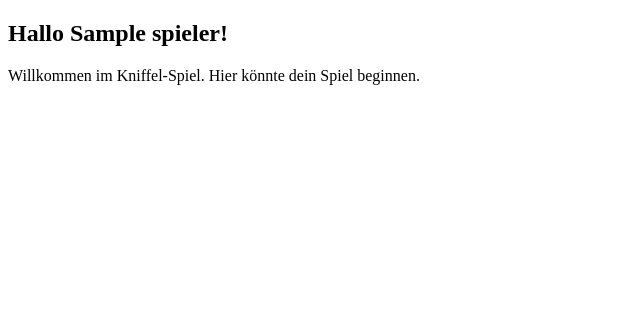
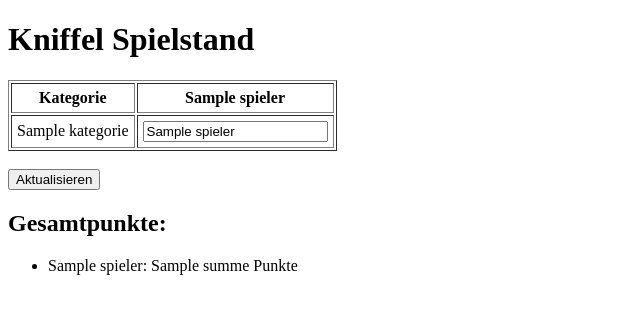
Before and after one commit to Nina24-03/KniffelNina, a Flask app: template templates/spiel.html in a window 1280 px wide. Shown: the top 314 px of the page, without its empty margins (0-640 px from the left). Run offline with Flask 3, Linux system fonts and the light colour scheme; the template is opened without the code that fills it: most values are stand-ins (such as "Sample title", 1, 10 or a date in 2020).

Commit message:
Update spiel.html

```diff
--- a/templates/spiel.html
+++ b/templates/spiel.html
@@ -1,11 +1,37 @@
 <!DOCTYPE html>
-<html lang="de">
+<html>
 <head>
-    <meta charset="UTF-8">
-    <title>Kniffel Spiel</title>
+    <title>Kniffel Spielstand</title>
 </head>
 <body>
-    <h2>Hallo {{ spieler }}!</h2>
-    <p>Willkommen im Kniffel-Spiel. Hier könnte dein Spiel beginnen.</p>
+    <h1>Kniffel Spielstand</h1>
+    <form method="post">
+        <table border="1" cellpadding="5">
+            <tr>
+                <th>Kategorie</th>
+                {% for spieler in spieler_punkte %}
+                    <th>{{ spieler }}</th>
+                {% endfor %}
+            </tr>
+            {% for kategorie in kategorien %}
+            <tr>
+                <td>{{ kategorie }}</td>
+                {% for spieler in spieler_punkte %}
+                    <td>
+                        <input type="text" name="{{ spieler }}_{{ kategorie }}" value="{{ spieler_punkte[spieler][kategorie] }}">
+                    </td>
+                {% endfor %}
+            </tr>
+            {% endfor %}
+        </table>
+        <br>
+        <input type="submit" value="Aktualisieren">
+    </form>
+    <h2>Gesamtpunkte:</h2>
+    <ul>
+        {% for spieler, summe in gesamtsumme.items() %}
+            <li>{{ spieler }}: {{ summe }} Punkte</li>
+        {% endfor %}
+    </ul>
 </body>
 </html>
```
